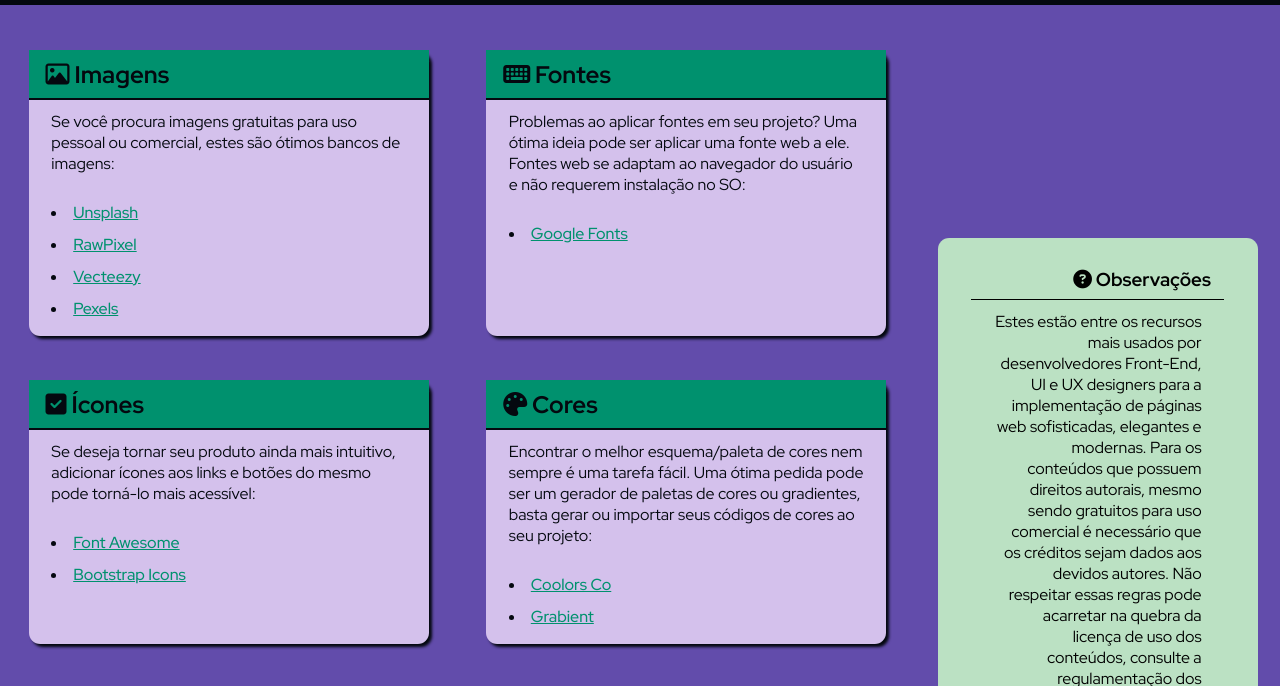
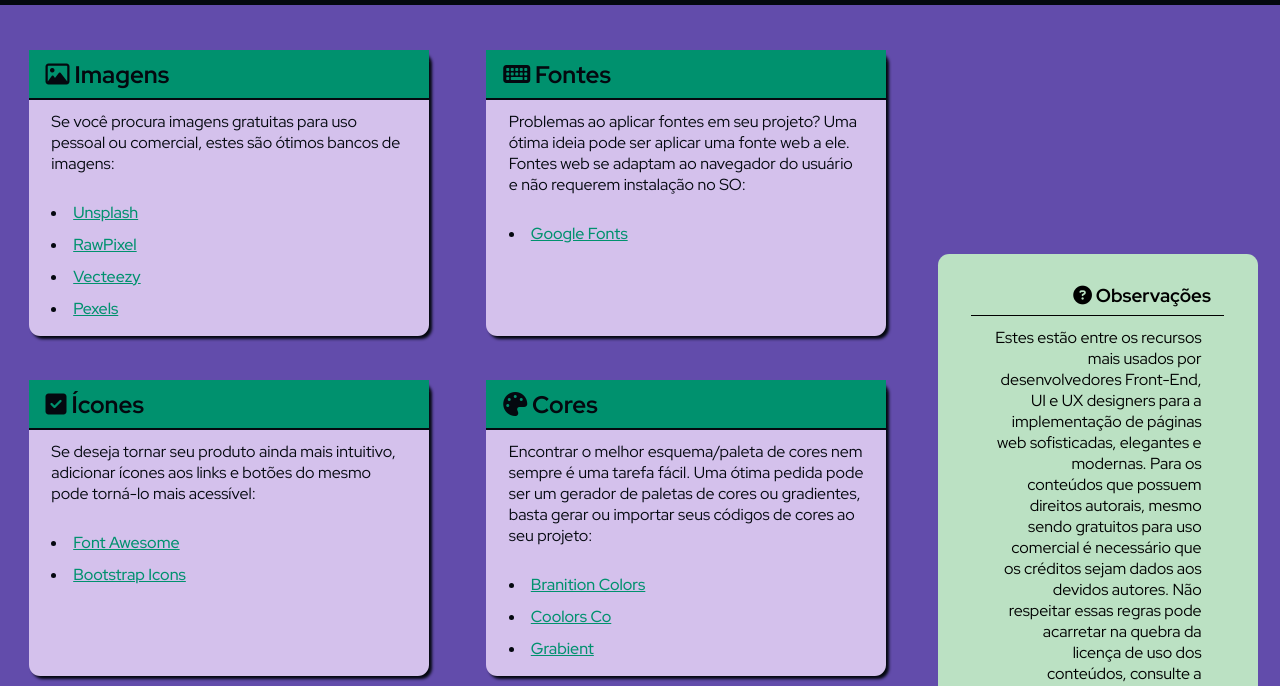
Before and after one commit to trsaints/front-end-tips, a plain HTML site: page index.html in a window 1280 px wide. Shown: the part 114-800 px from the top of the page. Drawn offline with Linux system fonts and the light colour scheme.

Commit message:
Update index.html

```diff
--- a/index.html
+++ b/index.html
@@ -46,6 +46,7 @@
           <h2><i class="fa-solid fa-palette"></i> Cores</h2>
           <p>Encontrar o melhor esquema/paleta de cores nem sempre é uma tarefa fácil. Uma ótima pedida pode ser um gerador de paletas de cores ou gradientes, basta gerar ou importar seus códigos de cores ao seu projeto: </p>
           <ul>
+            <li><a href="https://branition.com/colors">Branition Colors</a></li>
             <li><a href="https://coolors.co/">Coolors Co</a></li>
             <li><a href="https://www.grabient.com/">Grabient</a></li>
           </ul>
```
